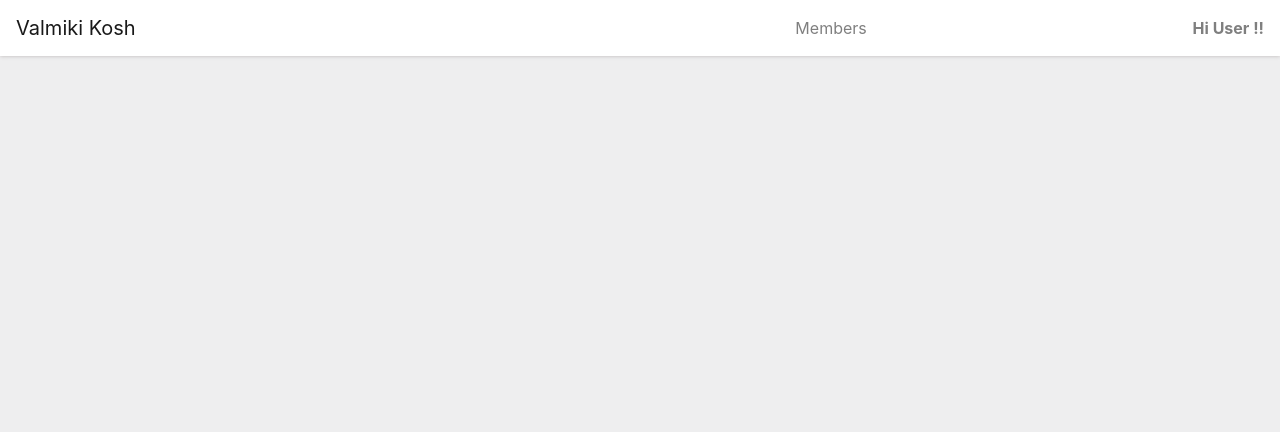
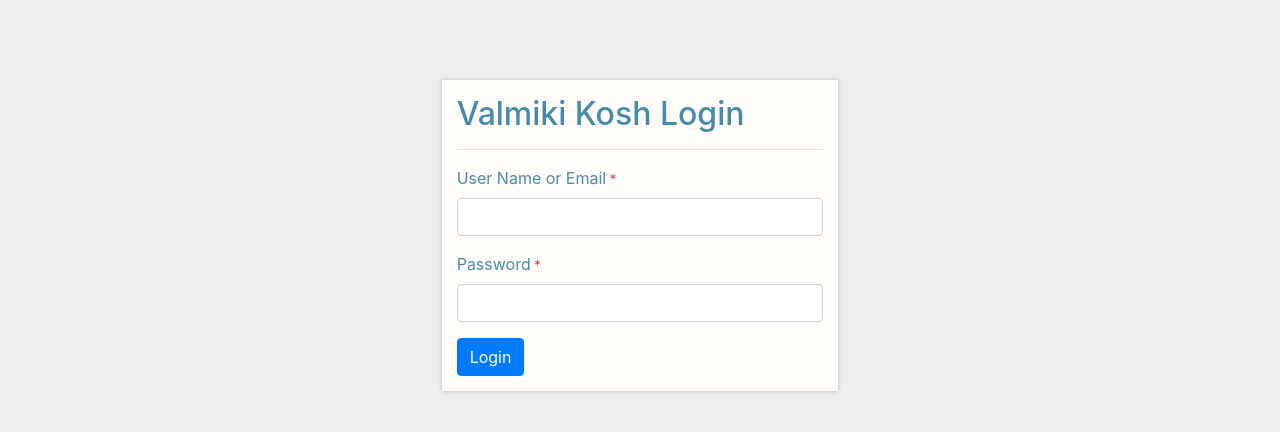
Before and after one commit to bewakes/kosh, a React app in the folder client/: page /#/login in a window 1280 px wide. Shown: the top 432 px of the page. Built offline with nearby package versions, Linux system fonts and the light colour scheme.

Commit message:
Add client login/logout and better protected routes

```diff
--- a/client/src/Components/AppRoute.tsx
+++ b/client/src/Components/AppRoute.tsx
@@ -1,37 +1,72 @@
 import React from 'react';
 
-import { Route } from 'react-router-dom';
+import { Route, Redirect } from 'react-router-dom';
 
 import { NotificationProvider } from '../context';
 import Notification from './UI/Notification';
 
+import Header, { LinkAndTitle } from '../Components/Layout/Header';
 import Home from './Pages/Home';
 import NewMember from './Pages/NewMember';
 import Members from './Pages/Members';
 import Member from './Pages/Member';
+import Login from './Pages/Login';
+
+
+const links: LinkAndTitle[] = [
+    { link: '/members', title: 'Members' },
+];
+
+const ProtectedRoute = (props: any) => {
+    const { render: Component, ...rest } = props;
+    return (
+        <Route
+            {...rest}
+            render={(componentProps) => {
+                if (window.localStorage.getItem('loggedIn') == "true") {
+                    return (<Component {...componentProps} />);
+                } else {
+                    return (<Redirect to="/login" />);
+                }
+            }}
+        />
+    );
+};
+
+const withHeader = (Component: any) => (props: any) => (
+    <>
+        <Header links={links} />
+        <Component {...props} />
+    </>
+);
 
 const AppRoute = () => {
     return (
         <NotificationProvider>
-            <Route
+            <ProtectedRoute
                 exact
                 path="/"
-                render={(props) => (<Home {...props} />)}
+                render={withHeader(Home)}
             />
             <Route
                 exact
                 path="/newMember"
-                render={(props) => (<NewMember {...props} />)}
+                render={withHeader(NewMember)}
             />
             <Route
                 exact
                 path="/members"
-                render={(props) => (<Members {...props} />)}
+                render={withHeader(Members)}
             />
             <Route
                 exact
-                path="/members/:id/"
-                render={(props) => (<Member {...props} />)}
+                path="/members/:id"
+                render={withHeader(Member)}
+            />
+            <Route
+                exact
+                path="/login"
+                render={(props) => (<Login {...props} />)}
             />
             <Notification />
         </NotificationProvider>
--- a/client/src/Components/Form/index.tsx
+++ b/client/src/Components/Form/index.tsx
@@ -18,7 +18,7 @@ interface BaseFieldSpecs {
 type NonEmptyArray<T> = [T, ...T[]]
 
 interface NormalFieldSpecs extends BaseFieldSpecs {
-    type: "string" | "number" | "date" | "text";
+    type: "string" | "number" | "date" | "text" | "password";
 }
 
 interface SelectFieldSpecs extends BaseFieldSpecs {
@@ -37,6 +37,7 @@ export interface FormSpecs {
 interface FormProps {
     specs: FormSpecs;
     onSubmit: (formData: any) => void;
+    submitText?: string;
 }
 
 const FormInput: React.FC<{ specs: FieldSpecs, name: string; register: any, errors: {[key: string]: any; }}>  = (props) => {
@@ -63,7 +64,7 @@ const FormInput: React.FC<{ specs: FieldSpecs, name: string; register: any, erro
         );
     };
 
-    const getInput = (type: "text" | "date" | "number" | "textarea") => (
+    const getInput = (type: "text" | "date" | "number" | "textarea" | "password") => (
         <BInput type={type}
             name={name}
             innerRef={register({ required: !!required })}
@@ -77,6 +78,8 @@ const FormInput: React.FC<{ specs: FieldSpecs, name: string; register: any, erro
         return inputFrame(labelElem, getInput("date"));
     } else if (type === "number") {
         return inputFrame(labelElem, getInput("number"));
+    } else if (type === "password") {
+        return inputFrame(labelElem, getInput("password"));
     } else if (type === "select") {
         const validation = {
             required: !!required,
@@ -103,7 +106,7 @@ const FormInput: React.FC<{ specs: FieldSpecs, name: string; register: any, erro
 };
 
 const Form: React.FC<FormProps> = (props: FormProps) => {
-    const { specs, onSubmit } = props;
+    const { specs, onSubmit, submitText="Submit" } = props;
     const { register, handleSubmit, errors } = useForm({
         defaultValues: specs.defaults
     });
@@ -127,7 +130,7 @@ const Form: React.FC<FormProps> = (props: FormProps) => {
                     </Row>
                 ))
             }
-            <Button type="submit" color="primary">Submit</Button>
+            <Button type="submit" color="primary">{submitText}</Button>
         </BForm>
     );
 };
--- a/client/src/Components/Layout/Header/index.tsx
+++ b/client/src/Components/Layout/Header/index.tsx
@@ -1,10 +1,13 @@
 import React from 'react';
-
-import { Link } from 'react-router-dom';
-
+import { withRouter, Link } from 'react-router-dom';
 import {
     Navbar, NavbarBrand, Nav, NavItem, NavLink, Collapse, NavbarText,
+    Button,
 } from 'reactstrap';
+
+import { useNotification } from '../../../hooks';
+import { logoutUrl } from '../../Pages/consts';
+import requests from '../../../Utils/requests';
 
 import './style.scss';
 
@@ -19,12 +22,24 @@ interface HeaderProps {
     links:  LinkAndTitle[];
 }
 
-const Header = (props: HeaderProps) => {
+const Header: React.FC<HeaderProps> = (props) => {
     const { links } = props;
+    const { setNotification } = useNotification();
     const isOpen = true;
+    const userinfo = JSON.parse(window.localStorage.getItem("userinfo") || "{}");
+    const logout = () => {
+        requests.post(
+            logoutUrl,
+            {},
+            () => { localStorage.clear(); props.history.push("/"); },
+            () => setNotification("Could not logout", "warning")
+        );
+    };
+    console.warn(userinfo);
+    const displayName = (userinfo.name && userinfo.name.trim() !== '' && userinfo.name) || userinfo.username;
     return (
         <Navbar color="white" light expand="md" className="navbar">
-            <NavbarBrand tag={Link} to="/">{APP_TITLE}</NavbarBrand>
+            <NavbarBrand tag={Link} to="/"><b>{APP_TITLE}</b></NavbarBrand>
             <Collapse isOpen={isOpen} navbar>
                 <Nav className="mr-auto" />
                 <Nav className="mr-auto" />
@@ -39,11 +54,12 @@ const Header = (props: HeaderProps) => {
                     }
                 </Nav>
                 <NavbarText>
-                    <b>Hi User !!</b>
+                    <b>{ displayName } </b>
+                        <Button size="sm" color="danger" onClick={logout}>Logout</Button>
                 </NavbarText>
             </Collapse>
         </Navbar>
     );
 };
 
-export default Header;
+export default withRouter(Header);
--- a/client/src/Components/Layout/SingleColumn/index.tsx
+++ b/client/src/Components/Layout/SingleColumn/index.tsx
@@ -9,6 +9,10 @@ interface SingleColumnProps {
     Component: React.FC<any>;
     componentProps: any;
 };
+
+export const wrapInsideSingleColumn = (Component: any, offset: number) => (props: any) => (
+    <SingleColumn Component={Component} offset={offset} componentProps={props} />
+);
 
 const SingleColumn = (props: SingleColumnProps) => {
     const { Component, offset=1, componentProps } = props;
--- /dev/null
+++ b/client/src/Components/Pages/Login.tsx
@@ -0,0 +1,56 @@
+import React from 'react';
+
+import { useNotification } from '../../hooks';
+import requests from '../../Utils/requests';
+import { loginUrl } from './consts';
+
+import { wrapInsideSingleColumn } from '../Layout/SingleColumn';
+import Form, { FormSpecs } from '../Form';
+
+export const loginSpecs: FormSpecs = {
+    fields: {
+        username: {
+            label: "User Name or Email",
+            type: "string",
+            required: true
+        },
+        password: {
+            label: "Password",
+            type: "password",
+            required: true
+        }
+    },
+    layout: [
+        ['username'],
+        ['password'],
+    ]
+};
+
+
+const Login: React.FC = (props: any) => {
+    const { setNotification } = useNotification();
+    const doLogin = (data) => {
+        requests.post(
+            loginUrl,
+            data,
+            (userinfo) => {
+                console.warn('logged in!!!', userinfo);
+                localStorage.setItem("loggedIn", "true");
+                localStorage.setItem("userinfo", JSON.stringify(userinfo));
+                props.history.push("/");
+            },
+            (err) => {
+                setNotification(err.detail || "Could not login", "error");
+            }
+        );
+    };
+    return (
+        <div className="page-content" style={{marginTop: '10vh'}}>
+            <h2> Valmiki Kosh Login </h2>
+            <hr/>
+            <Form specs={loginSpecs} onSubmit={doLogin} submitText="Login" />
+        </div>
+    );
+};
+
+export default wrapInsideSingleColumn(Login, 4);
--- a/client/src/Components/Pages/NewMember.tsx
+++ b/client/src/Components/Pages/NewMember.tsx
@@ -1,6 +1,6 @@
 import React from 'react';
 
-import SingleColumn from '../Layout/SingleColumn';
+import { wrapInsideSingleColumn }from '../Layout/SingleColumn';
 import Form, { FormSpecs } from '../Form';
 import requests from '../../Utils/requests';
 import { useNotification } from '../../hooks';
@@ -49,7 +49,7 @@ export const memberFormSpecs: FormSpecs = {
 };
 
 
-const _NewMember: React.FC = (props: any) => {
+const NewMember: React.FC = (props: any) => {
     const { setNotification } = useNotification();
 
     const onSuccess = (data: any) => {
@@ -71,8 +71,4 @@ const _NewMember: React.FC = (props: any) => {
     );
 };
 
-const NewMember = ( props: any) => (
-    <SingleColumn Component={_NewMember} offset={2} componentProps={props} />
-);
-
-export default NewMember;
+export default wrapInsideSingleColumn(NewMember, 3);
--- a/client/src/Components/Pages/consts.ts
+++ b/client/src/Components/Pages/consts.ts
@@ -1,3 +1,5 @@
 export const membersUrl = '/api/members/'
 export const memberUrl = (id: number) => `/api/members/${id}/`;
 export const summaryUrl = '/api/summary/';
+export const loginUrl = '/api/login/';
+export const logoutUrl = '/api/logout/';
--- a/client/src/Utils/helpers.ts
+++ b/client/src/Utils/helpers.ts
@@ -13,3 +13,7 @@ export const getCookie = (name: string): string | null => {
     }
     return cookieValue;
 }
+
+export const isLoggedIn = () => {
+    return localStorage.getItem('logged_in') === "true";
+}
--- a/client/src/index.tsx
+++ b/client/src/index.tsx
@@ -9,7 +9,6 @@ import AppRoute from './Components/AppRoute';
 
 import './style.scss';
 
-import Header, { LinkAndTitle } from './Components/Layout/Header';
 
 interface Notification {
     message: string;
@@ -26,12 +25,8 @@ const App = () => {
         setTimeout(setShowNotification, 3000, false);
     };
 
-    const links: LinkAndTitle[] = [
-        { link: '/members', title: 'Members' },
-    ];
     return (
         <NotificationContext.Provider value={setNotification}>
-            <Header links={links} />
             <AppRoute />
             {
                 showNotification && notificationObj ? (
```
